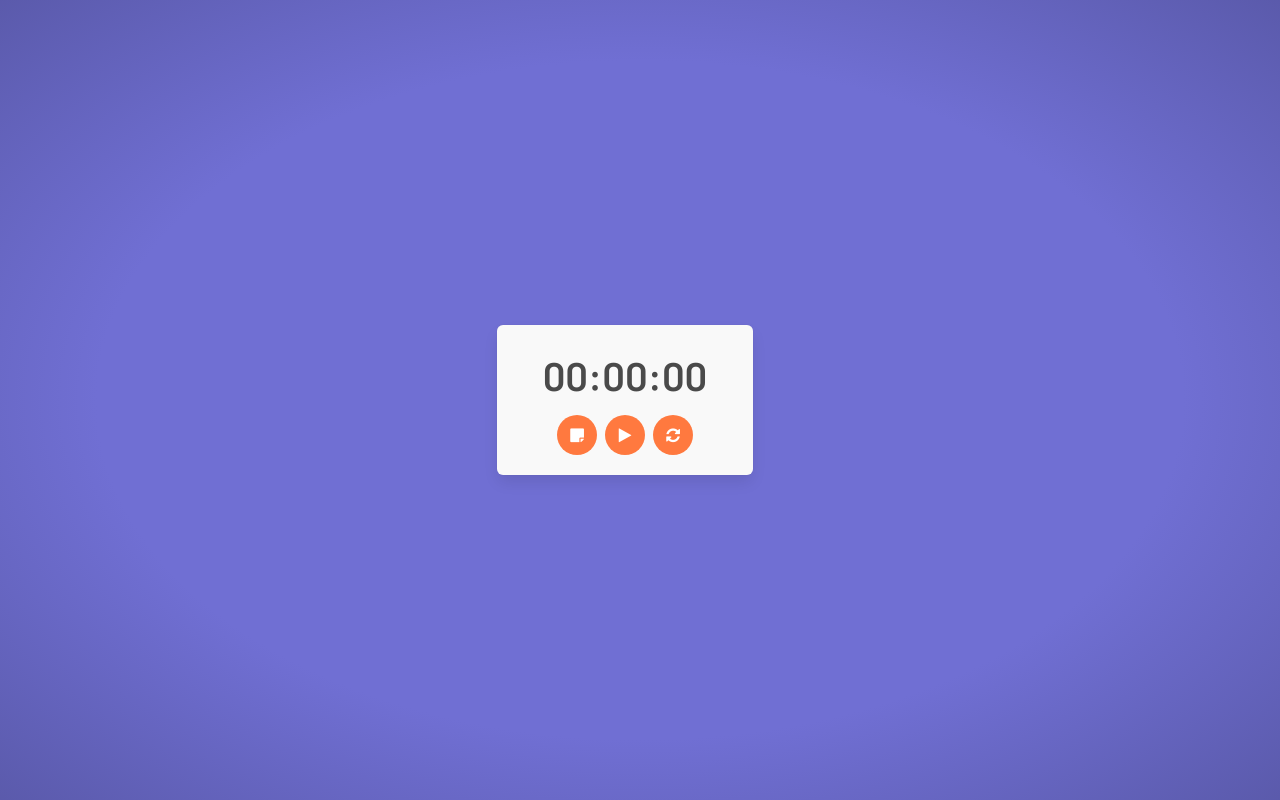
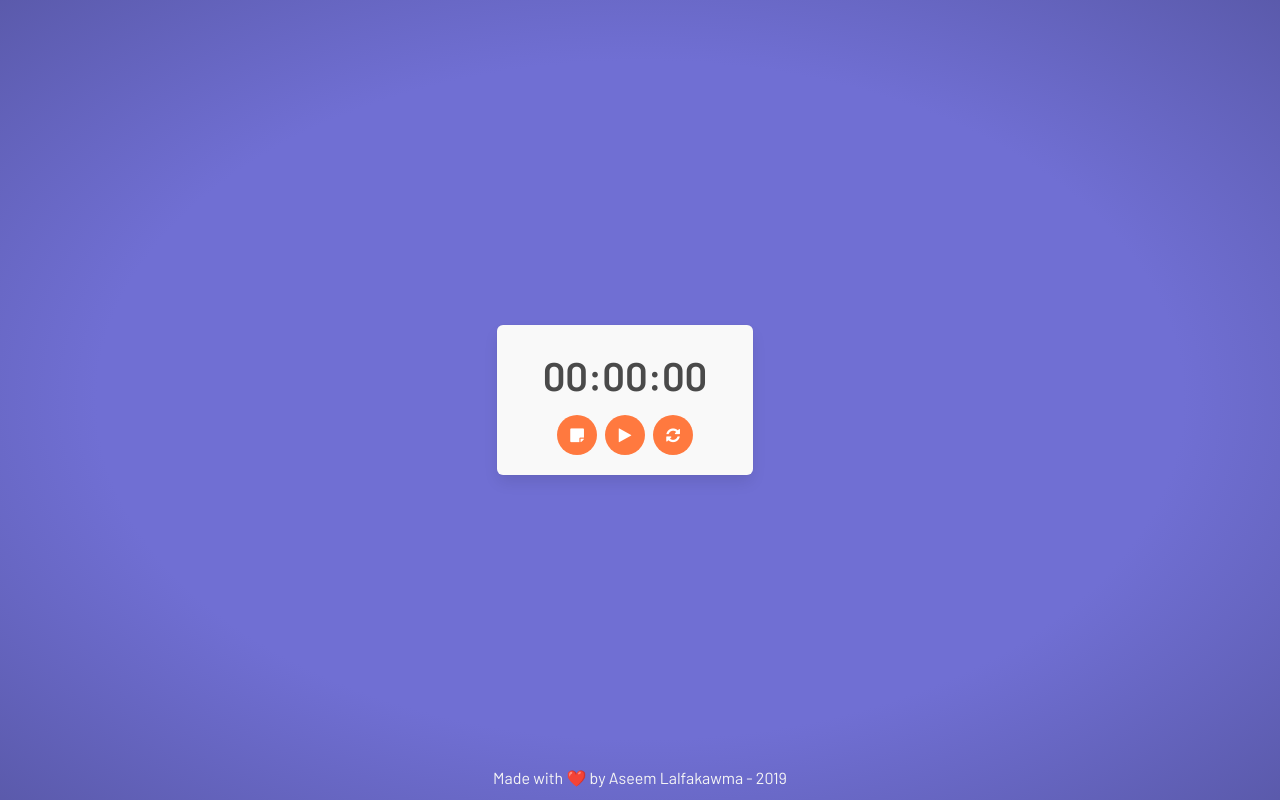
Before and after one commit to alalfakawma/wtimer, a React (Create React App) app: page / in a window 1280 px wide. Built offline with nearby package versions, Linux system fonts and the light colour scheme.

Commit message:
Added Footer component, added column layout in Notes

```diff
--- a/src/App.js
+++ b/src/App.js
@@ -1,11 +1,15 @@
 import React, { Component } from 'react';
 import './App.css';
 import AppRouter from './router';
+import Footer from './components/Footer';
 
 class App extends Component {
   render() {
     return (
-      <AppRouter></AppRouter>
+    	<div>
+      		<AppRouter></AppRouter>
+    		<Footer></Footer>
+    	</div>
     );
   }
 }
--- /dev/null
+++ b/src/components/Footer.js
@@ -0,0 +1,8 @@
+import React from 'react';
+import moment from 'moment';
+
+const Footer = () => (
+	<div className="has-text-light footer-bottom">Made with ❤️ by Aseem Lalfakawma - { moment().format('YYYY') }</div>
+);
+
+export default Footer;
--- a/src/components/Note.js
+++ b/src/components/Note.js
@@ -60,8 +60,8 @@ class Note extends React.Component {
 					{ this.state.notes.map((note, i) => {
 						return (
 							<div className="columns" key={i}>
-								<div className="column p-t-0 p-b-0">{note.note}</div>
-								<div className="column p-t-0 p-b-0">{note.time}</div>
+								<div className="column is-three-quarters p-t-0 p-b-0">{note.note}</div>
+								<div className="column has-text-right p-t-0 p-b-0">{note.time}</div>
 							</div>
 						);
 					}) }
--- a/src/scss/index.scss
+++ b/src/scss/index.scss
@@ -38,6 +38,13 @@ body {
     justify-content: center;
 }
 
+.footer-bottom {
+	position: absolute;
+	bottom: 10px;
+	left: 50%;
+	transform: translateX(-50%);
+}
+
 .box {
 	background: $boxbg;
 }
```
